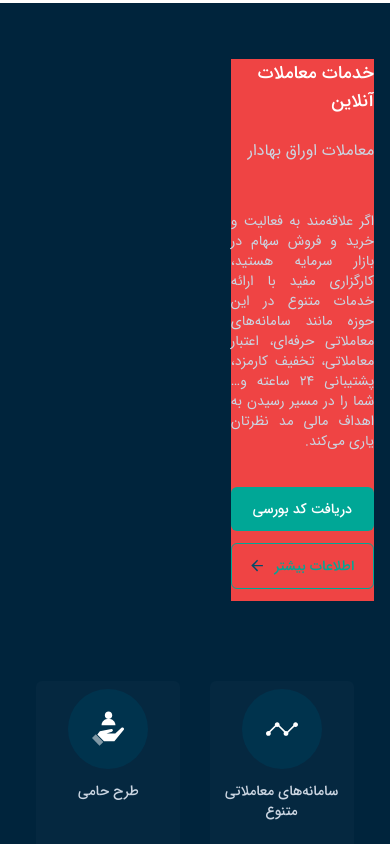
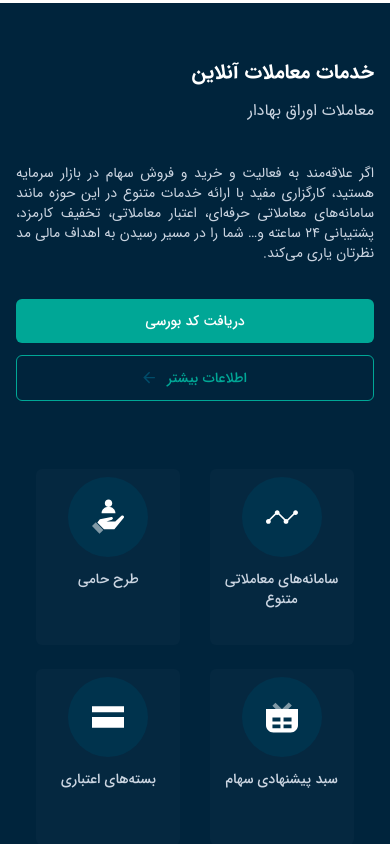
Before and after one commit to EvoNick-IR/Mofid-Securities-clone, a React (Vite) app: page / in a window 390 px wide. Shown: the part 2760-3604 px from the top of the page. Built offline with nearby package versions, Linux system fonts and the light colour scheme.

Commit message:
fix: fixed Khadamat component responsive

```diff
--- a/src/components/Khadamat/Khadamat.jsx
+++ b/src/components/Khadamat/Khadamat.jsx
@@ -1,30 +1,31 @@
 import { Button_green, Button_nogreen, cardData } from "./services";
 import Card from "./Card";
+import { memo } from "react";
 
 const Khadamat = () => {
   return (
-    <div className=" isreg text-slate-300 text-base mt-10 lg:flex lg:flex-nowrap lg:w-full xl:grid xl:grid-cols-12 mx-auto">
-      <div className=" bg-red-500 flex flex-col w-2/5 gap-6 md:p-10 md:text-center xl:col-span-5 lg:text-right ">
-        <h2 className="ismed text-white text-lg lg:text-2xl">
+    <div className=" isreg text-slate-300 text-base mt-10 gap-y-14 lg:gap-x-14 flex flex-col lg:flex-row mx-auto xl:justify-center xl:items-center max-w-[1140px]">
+      <div className=" flex flex-col md:text-center lg:w-1/2 lg:text-right justify-center ">
+        <h2 className="isbold text-white text-xl lg:text-2xl ">
           خدمات معاملات آنلاین
         </h2>
-        <h3 className="lg:text-xl">معاملات اوراق بهادار</h3>
-        <p className="text-sm isreg text-justify mt-6 lg:text-base ">
+        <h3 className="lg:text-xl mt-3">معاملات اوراق بهادار</h3>
+        <p className="text-sm isreg text-justify md:text-center mt-10 lg:text-base mb-6 lg:text-right">
           اگر علاقه‌مند به فعالیت و خرید و فروش سهام در بازار سرمایه هستید،
           کارگزاری مفید با ارائه خدمات متنوع در این حوزه مانند سامانه‌های
           معاملاتی حرفه‌ای، اعتبار معاملاتی، تخفیف کارمزد، پشتیبانی ۲۴ ساعته و…
           شما را در مسیر رسیدن به اهداف مالی مد نظرتان یاری می‌کند.
         </p>
-        <div className="  gap-6 justify-center md:flex lg:block">
-          <div className="my-3">
+        <div className="md:flex gap-6 justify-center md-w-1/2 lg:justify-start">
+          <div className="my-3 ">
             <Button_green title="دریافت کد بورسی" />
           </div>
-          <div className="my-3">
+          <div className="my-3 ">
             <Button_nogreen title="اطلاعات بیشتر" />
           </div>
         </div>
       </div>
-      <div className="grid grid-cols-2 gap-6 md:grid-cols-3 w-[90%] mx-auto text-center mt-20 lg:mt-6 lg:w-[55%] xl:col-span-6 ">
+      <div className="w-[90%] grid grid-cols-2 gap-6 md:grid-cols-3 mx-auto text-center md:w-2/3  lg:w-2/3 xl:w-2/4 ">
         {cardData.map((item) => {
           return (
             <div key={"card" + item.id} className="col-span-1 mx-auto">
@@ -37,4 +38,4 @@ const Khadamat = () => {
   );
 };
 
-export default Khadamat;
+export default memo(Khadamat);
--- a/src/pages/Home/Home.jsx
+++ b/src/pages/Home/Home.jsx
@@ -23,7 +23,7 @@ const Home = () => {
         <Sabad />
         <Mazaya />
       </section>
-      <section className="w-full flex flex-col items-center p-4 lg:p-16  justify-center mt-12 bg-[#00243C] xl-w[1140px]">
+      <section className="flex flex-col items-center p-4 lg:p-16  justify-center mt-12 bg-[#00243C] ">
         <Khadamat />
         <EasyTrade />
       </section>
```
